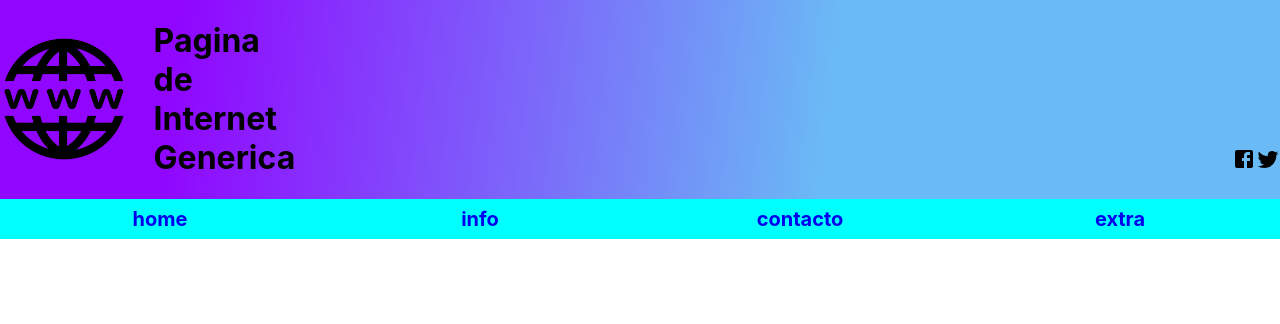
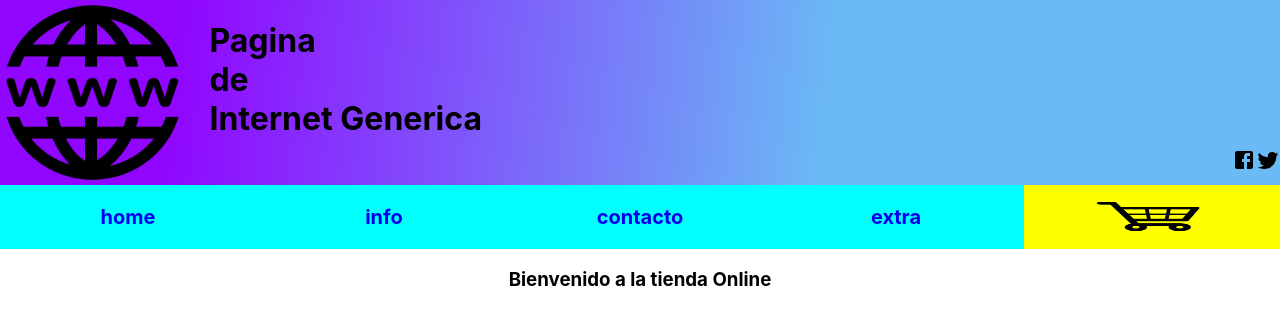
Before and after one commit to carlitosmcqueen/react2-Quispe-Estrada, a React (Create React App) app: page / in a window 1280 px wide. Shown: the top 324 px of the page. Built offline with nearby package versions, Linux system fonts and the light colour scheme.

Commit message:
ajustes para la tarea3

```diff
--- a/src/App.js
+++ b/src/App.js
@@ -1,11 +1,14 @@
-import React from 'react';
 import Header from './componentes/header';
 import Nav from './componentes/nav';
+import ItemList from "./componentes/itemListContainer";
+
 function App() {
   return (
     <>
     <Header/>
     <Nav/>
+    <ItemList greeting="Bienvenido a la tienda Online"/>
+
     </>
   );
 }
--- /dev/null
+++ b/src/componentes/cartWidget.js
@@ -0,0 +1,25 @@
+import React from 'react';
+import carrito from '../imagenes/carrito.png';
+
+const cartWidget =()=>{
+    return(
+        <div caja style={styles.caja}>
+        <img style={styles.imagen} src={carrito} alt="carticon" />
+        </div>
+    )
+}
+export default cartWidget
+
+const styles ={
+    caja: {
+        display: 'flex',
+        justifyContent: 'center',
+        alignItems: 'center',
+        height:"8vh",
+        width:"20vw",
+    },
+    imagen:{
+        height:"70%",
+        width:"50%",
+    }
+}
--- /dev/null
+++ b/src/componentes/header.css
@@ -0,0 +1,49 @@
+.barra {
+    display: flex;
+    align-items: center;
+    justify-content: space-between;
+    background: rgb(106, 187, 245);
+    background: linear-gradient(277deg, rgba(106, 187, 245, 1) 35%, rgba(144, 6, 255, 1) 86%);
+
+}
+.imgtit {
+    display: flex;
+    flex-direction: row;
+}
+.imagen {
+    width: 15%;
+    padding-Right: 2%;
+
+}
+.icon{
+    display: flex;
+    height:20vh;
+    align-items: flex-end;
+}
+.iconos {
+    display: flex;
+    align-Items: center;
+
+}
+
+@media (max-width: 768px) {
+    .barra {
+        display: flex;
+        justify-content: center;
+        height: 20vh;
+    }
+    .imgtit{
+        justify-content: center;
+    }
+    .icon{
+        display: none;
+    }
+    .imagen {
+        width: 20%;
+    }
+
+    .titulo {
+        display: none;
+    }
+
+}
--- a/src/componentes/header.js
+++ b/src/componentes/header.js
@@ -1,36 +1,25 @@
 import React from 'react';
 import logo from '../imagenes/logo.png';
+import "./header.css";
 import FacebookIcon from '@mui/icons-material/Facebook';
 import TwitterIcon from '@mui/icons-material/Twitter';
-function Header() {
+function Header(props) {
     return (
-        <header style={styles.barra}>
-            <img style={styles.imagen} src={logo} alt="logo"></img>
-            <h1>Pagina <br/>de <br/>Internet Generica</h1>
-            <div style={styles.iconos}>
-            <FacebookIcon/>
-            <TwitterIcon/>
+
+        <header class="barra">
+            <div class="imgtit">
+                <img class="imagen" src={logo} alt="logo"></img>
+                <h1 class="titulo">Pagina <br/>de <br/>Internet Generica</h1>
             </div>
+
+            <div class="icon">
+                <div class="iconos">
+                    <FacebookIcon/>
+                    <TwitterIcon/>
+                </div>
+            </div>
+
         </header>
     );
 };
 export default Header;
-
-const styles = {
-    barra:{
-        display: 'flex',
-        alignItems: 'center',
-        background: "rgb(106,187,245)",
-        background: "linear-gradient(277deg, rgba(106,187,245,1) 35%, rgba(144,6,255,1) 86%)",
-    },
-    imagen:{
-        width: '10%',
-        paddingRight: '2%',
-    },
-    iconos:{
-        display: 'flex',
-        alignItems: 'center',
-        marginLeft: "70vw",
-        marginTop: "15vh",
-    }
-}
--- /dev/null
+++ b/src/componentes/itemListContainer.js
@@ -0,0 +1,17 @@
+import React from 'react';
+
+const itemList=({greeting})=>{
+    return(
+        <h3 style={styles.posicion}>{greeting}</h3>
+    )
+}
+
+export default itemList
+
+const styles ={
+    posicion:{
+        display: 'flex',
+        justifyContent: 'center',
+        alignItems: 'center',
+    }
+}
--- a/src/componentes/nav.css
+++ b/src/componentes/nav.css
@@ -1,5 +1,7 @@
 #caja{
     padding:0px;
+    display: flex;
+    flex-direction:row;
 }
 #barra{
     padding:0px;
@@ -10,8 +12,8 @@
 }
 .cajitar{
     display: flex;
-    width:25%;
-    height:5vh;
+    width:20%;
+    height:8vh;
     background-color:cyan;
     list-style:"none";
 
@@ -20,8 +22,15 @@
     background-color:rgba(144, 6, 255,1);
     color: green;
 }
+.cajacarrito{
+    background-color:yellow;
+    list-style:none;
+}
+.cajacarrito:hover{
+    background-color:green;
+}
 a{
-    width:25vw;
+    width:20vw;
     height:100%;
     display:flex;
     justify-content:center;
--- a/src/componentes/nav.js
+++ b/src/componentes/nav.js
@@ -1,5 +1,5 @@
 import React from 'react';
-
+import CartWidget from './cartWidget';
 import "./nav.css";
 
 function Nav(){
@@ -7,10 +7,11 @@ function Nav(){
 
         <nav id="caja">
             <ul id="barra">
-                <li class="cajitar"><a href="#">home</a></li>
-                <li class="cajitar"><a href="#">info</a></li>
-                <li class="cajitar"><a href="#">contacto</a></li>
-                <li class="cajitar"><a href="#">extra</a></li>
+                <li class="cajitar"><a href="/">home</a></li>
+                <li class="cajitar"><a href="/">info</a></li>
+                <li class="cajitar"><a href="/">contacto</a></li>
+                <li class="cajitar"><a href="/">extra</a></li>
+                <li class="cajacarrito"><a href="/"><CartWidget/></a></li>
             </ul>
         </nav>
     );
```
Also changed, not shown: src/componentes/main.js (added, +20 -0 lines), src/imagenes/carrito.png (added).
